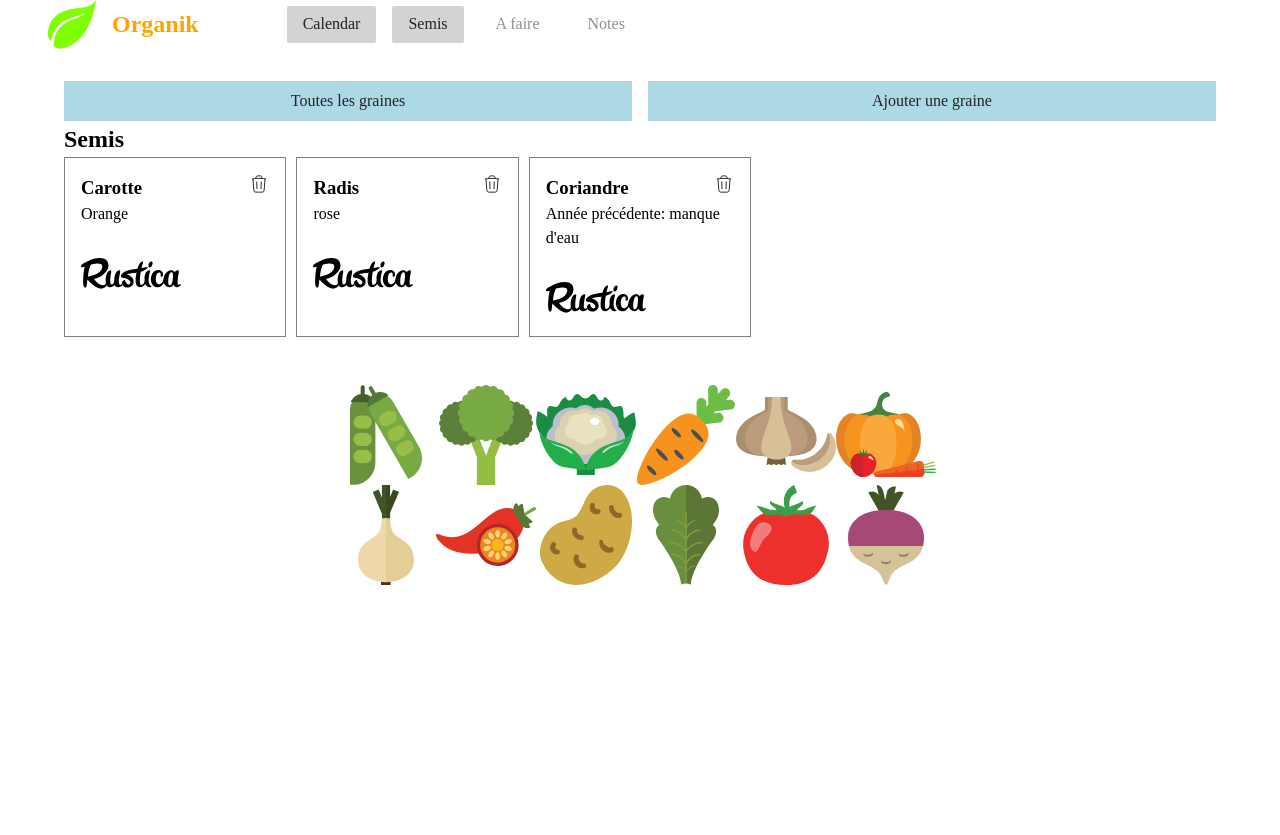
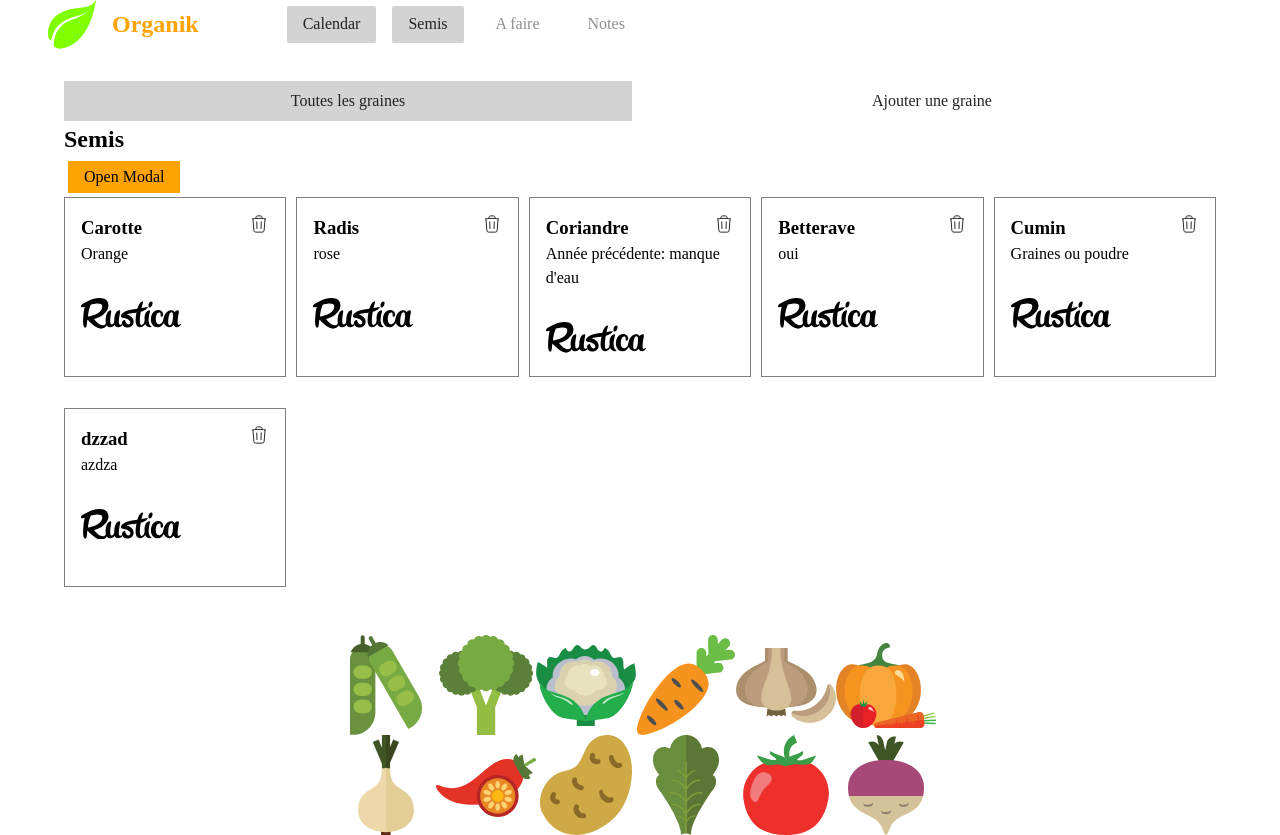
Before and after one commit to Tom-Po/jardinage, a React (Vite) app: page /seeds in a window 1280 px wide. Before the commit the page ends 800 px from the top, so only its background shows below. Built offline with nearby package versions, Linux system fonts and the light colour scheme; data requests are answered from the project's data file.

Commit message:
modals and stuff

```diff
--- a/index.html
+++ b/index.html
@@ -10,6 +10,7 @@
 
 <body>
   <div id="root"></div>
+  <div id="modal-portal"></div>
   <script type="module" src="/src/main.tsx"></script>
 </body>
 
--- a/src/assets/data/vegetables-db.json
+++ b/src/assets/data/vegetables-db.json
@@ -18,15 +18,9 @@
       "id": 2,
       "growingMonths": [
         3,
-        2,
-        8,
-        9,
         10,
-        0,
         1,
-        5,
         4,
-        7,
         6,
         11
       ],
@@ -46,6 +40,38 @@
       ],
       "name": "Coriandre",
       "description": "Année précédente: manque d'eau",
+      "type": "Aromatiques"
+    },
+    {
+      "id": 4,
+      "growingMonths": [
+        0,
+        1,
+        5
+      ],
+      "name": "Betterave",
+      "description": "oui",
+      "type": "Aromatiques"
+    },
+    {
+      "id": 5,
+      "growingMonths": [
+        0,
+        1,
+        5
+      ],
+      "name": "Cumin",
+      "description": "Graines ou poudre",
+      "type": "Aromatiques"
+    },
+    {
+      "id": 6,
+      "growingMonths": [
+        2,
+        5
+      ],
+      "name": "dzzad",
+      "description": "azdza",
       "type": "Aromatiques"
     }
   ],
--- a/src/component/SeedAddForm.tsx
+++ b/src/component/SeedAddForm.tsx
@@ -8,29 +8,28 @@ import { SeedType, SEED_TYPE } from "./Seed";
 import styles from './SeedAddForm.module.css';
 
 interface ISeedAddForm {
-    onSubmit: Function
+    onSubmit: Function,
+    init?: Omit<SeedType, "id">
 }
 
-const initialSeed: SeedType = {
-    id: 0,
+const initialSeed: Omit<SeedType, "id"> = {
     growingMonths: [],
     name: '',
     description: '',
     type: SEED_TYPE.AROMATIQUE
 }
 
-const SeedAddForm: React.FC<ISeedAddForm> = ({ onSubmit }) => {
-    const [seed, setSeed] = useState(initialSeed)
+const SeedAddForm: React.FC<ISeedAddForm> = ({ onSubmit, init = initialSeed }) => {
+    const [seed, setSeed] = useState(init)
 
     const navigate = useNavigate()
     const queryClient = useQueryClient()
 
     const addSeed = useMutation({
-        mutationFn: (newSeed: SeedType) =>
+        mutationFn: (newSeed: Omit<SeedType, "id">) =>
             axios.post(`http://localhost:3000/seeds/`, newSeed),
         onSuccess: () => {
             navigate('/seeds')
-            setSeed(initialSeed)
             queryClient.invalidateQueries({ queryKey: ['seeds'] })
         },
     })
@@ -48,7 +47,7 @@ const SeedAddForm: React.FC<ISeedAddForm> = ({ onSubmit }) => {
         })
     }
 
-    const toggleGrowingMonth = (_: SeedType, monthIndex: number) => {
+    const toggleGrowingMonth = (_: Omit<SeedType, "id">, monthIndex: number) => {
         const updatedSeed = { ...seed }
         if (updatedSeed.growingMonths.includes(monthIndex)) {
             updatedSeed.growingMonths.splice(updatedSeed.growingMonths.indexOf(monthIndex), 1)
@@ -70,7 +69,7 @@ const SeedAddForm: React.FC<ISeedAddForm> = ({ onSubmit }) => {
             </div>
             <div>
                 <div>Nom de la graine</div>
-                <input type="text" value={seed.name} onSubmit={submitSeed} onChange={(e) => setSeedName(e.target.value)} />
+                <input type="text" name="seed" value={seed.name} onSubmit={submitSeed} onChange={(e) => setSeedName(e.target.value)} />
             </div>
             <div>
                 <div>Notes:</div>
--- a/src/component/SeedList.tsx
+++ b/src/component/SeedList.tsx
@@ -1,11 +1,9 @@
-import axios from "axios"
-import { useEffect, useState } from "react"
-import Calendar from "./Calendar";
+import axios from "axios";
+import { useMutation, useQuery, useQueryClient } from "react-query";
+import { getSeeds } from '../queries/Seeds';
+import Modal from "../screens/Modal";
 import Seed, { SeedType } from "./Seed";
 import styles from './SeedList.module.css';
-import { getSeeds } from '../queries/Seeds';
-import { useMutation, useQuery, useQueryClient } from "react-query";
-import { Link } from "react-router-dom";
 
 const SeedList = () => {
     const queryClient = useQueryClient();
@@ -40,6 +38,7 @@ const SeedList = () => {
 
     return <>
         <h2>Semis</h2>
+        <Modal />
         <div className={styles.Seeds}>
             {seeds && seeds.length
                 ? seeds.map((seed: SeedType, index: number) => (
--- /dev/null
+++ b/src/screens/Modal.module.css
@@ -0,0 +1,23 @@
+.Wrapper {
+    position: absolute;
+    inset: 0;
+    z-index: 100;
+}
+
+.Modal {
+    position: absolute;
+    inset: 5rem;
+    display: flex;
+    background-color: white;
+
+    align-items: center;
+    flex-direction: column;
+    justify-content: center;
+}
+
+.Backdrop {
+    background-color: rgba(0, 0, 0, .5);
+    z-index: -1;
+    position: absolute;
+    inset: 0;
+}
--- /dev/null
+++ b/src/screens/Modal.tsx
@@ -0,0 +1,46 @@
+import { useState } from "react";
+import Button from "../component/Button";
+import { SEED_TYPE } from "../component/Seed";
+import SeedAddForm from "../component/SeedAddForm";
+import MyModal from "./ShowModal";
+
+const Modal = () => {
+    const [showModal, setShowModal] = useState(false);
+
+    const closeModal = () => setShowModal(false);
+
+    const handleCloseButton = (
+        <Button onClick={closeModal}>
+            Accept It
+        </Button>
+    );
+
+    const mainModal = (
+        <MyModal closeModal={closeModal} handleCloseButton={handleCloseButton}>
+            <SeedAddForm init={{
+                "growingMonths": [
+                    3,
+                    2,
+                    8,
+                    9,
+                    10,
+                    0
+                ],
+                "name": "Carotte",
+                "description": "Orange",
+                "type": SEED_TYPE['AROMATIQUE']
+            }} onSubmit={closeModal} />
+        </MyModal>
+    );
+
+    return (
+        <>
+            <Button onClick={() => setShowModal(true)}>
+                Open Modal
+            </Button>
+            {showModal && mainModal}
+        </>
+    );
+};
+
+export default Modal;
--- a/src/screens/SeedScreen.module.css
+++ b/src/screens/SeedScreen.module.css
@@ -9,7 +9,10 @@
 
 .NavigationLink {
     flex-basis: 50%;
-    background-color: lightblue;
     text-align: center;
     padding: .5rem 1rem;
 }
+
+.active {
+    background-color: lightgray;
+}
--- a/src/screens/SeedScreen.tsx
+++ b/src/screens/SeedScreen.tsx
@@ -1,14 +1,17 @@
-import { Link, Outlet } from "react-router-dom"
+import { Link, Outlet, useLocation } from "react-router-dom"
 import styles from './SeedScreen.module.css'
 
-const SeedScreen = () => (
-    <div className={styles.SeedScreen}>
-        <nav className={styles.Navigation}>
-            <Link className={styles.NavigationLink} to='/seeds'>Toutes les graines</Link>
-            <Link className={styles.NavigationLink} to='create'>Ajouter une graine</Link>
-        </nav>
-        <Outlet />
-    </div>
-)
+const SeedScreen = () => {
+    const location = useLocation()
+    return (
+        <div className={styles.SeedScreen}>
+            <nav className={styles.Navigation}>
+                <Link className={`${styles.NavigationLink} ${location.pathname === "/seeds" ? styles.active : ''}`} to='/seeds'>Toutes les graines</Link>
+                <Link className={`${styles.NavigationLink} ${location.pathname.match("create") ? styles.active : ''}`} to='create'>Ajouter une graine</Link>
+            </nav>
+            <Outlet />
+        </div >
+    )
+}
 
 export default SeedScreen
--- /dev/null
+++ b/src/screens/ShowModal.tsx
@@ -0,0 +1,27 @@
+import { useEffect } from "react";
+import ReactDOM from "react-dom";
+import styles from './Modal.module.css'
+
+type IModal = React.PropsWithChildren & { closeModal: React.MouseEventHandler<HTMLDivElement>, handleCloseButton: React.ReactNode }
+
+const MyModal: React.FC<IModal> = ({ closeModal, children, handleCloseButton }) => {
+    useEffect(() => {
+        document.body.style.overflowY = "hidden";
+        return () => {
+            document.body.style.overflowY = "scroll";
+        };
+    }, []);
+
+    return ReactDOM.createPortal(
+        <div className={styles.Wrapper}>
+            <div className={styles.Backdrop} onClick={closeModal}></div>
+            <div className={styles.Modal}>
+                {children}
+                {handleCloseButton}
+            </div>
+        </div>,
+        document.querySelector("#modal-portal")!
+    );
+};
+
+export default MyModal;
```
